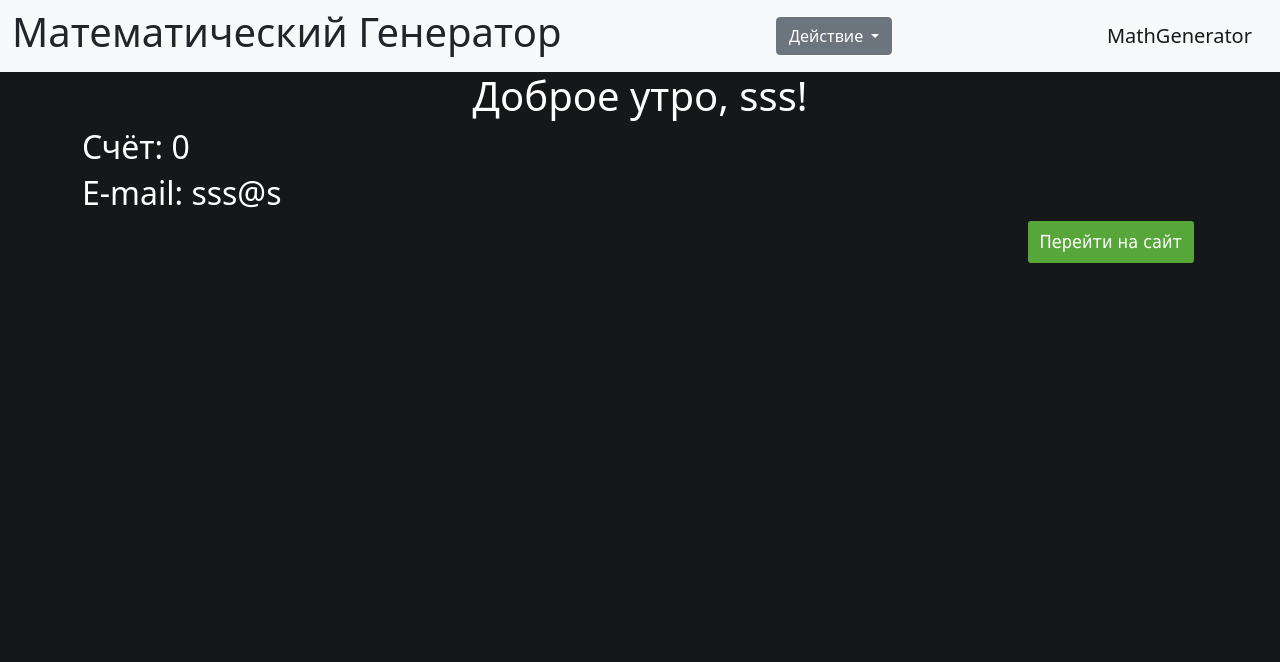
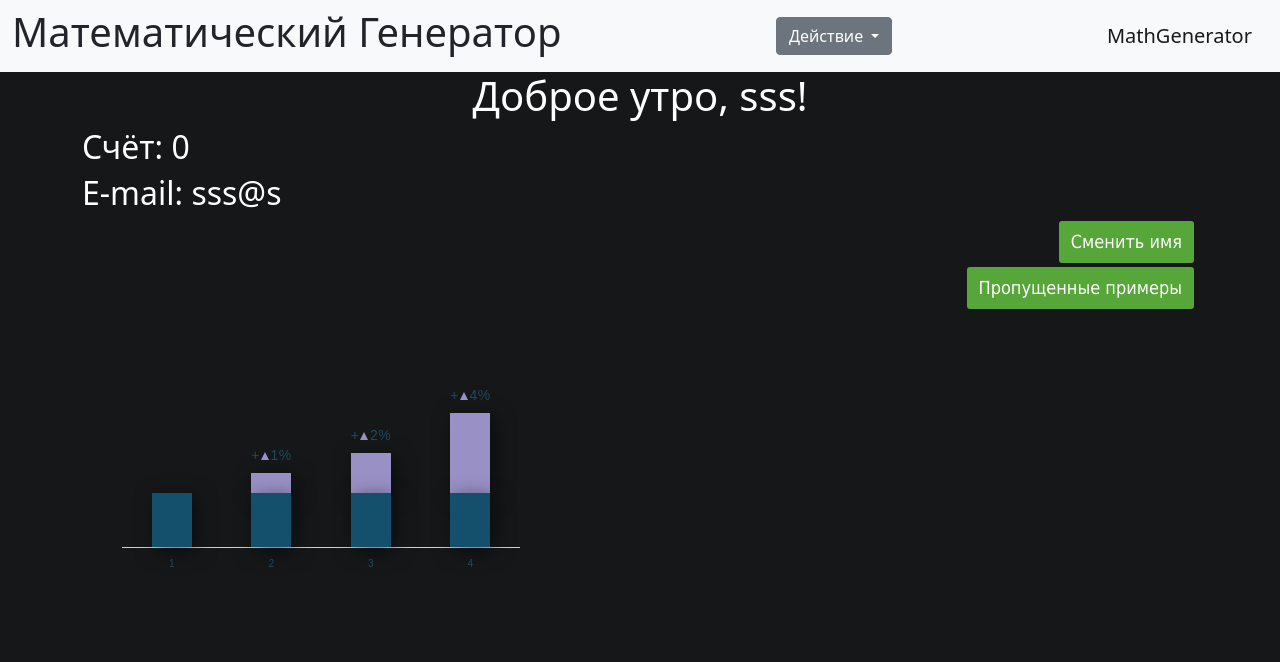
Before and after one commit to tiboga/hackathon, a Flask app: page /profile in a window 1280 px wide. Shown: the top 662 px of the page. Run offline with Flask 3, Linux system fonts and the light colour scheme; a user stored in the database is signed in; data comes from the database, SQL or seed files in the repository; some libraries are stand-ins or nearby versions.

Commit message:
Заготовка для графика в профиле

```diff
--- a/static/profile.css
+++ b/static/profile.css
@@ -30,3 +30,120 @@ div.change_name{
 a.button:hover {
     background-color: #f89d13
 }
+a.button_pt {
+    display: inline-block;
+    background: #57a639;
+    color: #fff;
+    padding: 12px;
+    border-radius: 3px;
+    text-decoration: none;
+    font-family: Tahoma;
+    font-size: 18px;
+    line-height: 1;
+    font-weight: 100;
+}
+div.pass_tasks {
+    margin: 4px;
+    text-align: right;
+}
+.chart {
+  font-family: Arial, sans-serif;
+  font-size: 10px;
+  font-weight: 500;
+  line-height: normal;
+  letter-spacing: normal;
+  text-align: center;
+  color: #1d4a61;
+  max-width: 478px;
+  width: 100%;
+  height: 350px;
+  background-color: #151719;
+}
+
+.chart-wrap {
+  padding: 20px 40px;
+}
+
+.chart-row {
+  display: flex;
+  justify-content: space-aroumd;
+}
+
+.chart-row-second {
+  border-bottom: 1px solid #d5c3fa;
+  margin-bottom: 10px;
+}
+
+.chart-td {
+  width: 100px;
+  display: inline-flex;
+  justify-content: center;
+}
+
+.chart-col-blue {
+  display: inline-block;
+  width: 40px;
+  height: 54px;
+  background-color: #144f6b;
+  box-shadow: 4px 4px 20px 0 rgba(0, 0, 0, 0.5);
+}
+
+.chart-col-purple {
+  display: inline-flex;
+  justify-content: flex-end;
+  flex-direction: column;
+  width: 40px;
+  height: 160px;
+  background-color: transparent;
+/*   box-shadow: 4px 4px 20px 0 rgba(0, 0,     0, 0.5); */
+}
+
+.chart-col-purple-second,
+.chart-col-purple-third,
+.chart-col-purple-fourth {
+  display: inline-block;
+  background-color: #9990c6;
+  box-shadow: 4px 4px 20px 0 rgba(0, 0, 0, 0.5);
+}
+
+.chart-col-purple-second {
+  height: 20px;
+  width: 40px;
+}
+
+.chart-col-purple-third {
+  height: 40px;
+  width: 40px
+}
+
+.chart-col-purple-fourth {
+  height: 80px;
+  width: 40px;
+}
+
+.chart-rate {
+  margin-bottom: 10px;
+  display: inline-flex;
+  justify-content: space-between;
+  font-size: 14px;
+}
+
+.chart-sign {
+  display: inline-block;
+}
+
+.chart-triangle {
+  display: inline-block;
+  width: 10px;
+  position: relative;
+}
+
+.chart-triangle::before {
+    content: '';
+    position: absolute;
+    left: 1px;
+    bottom: 3px;
+    border: 4px solid transparent;
+    border-top: 8px solid #9990c6;;
+    transform: rotate(180deg);
+}
--- a/templates/profile.html
+++ b/templates/profile.html
@@ -19,8 +19,83 @@
 </div>
 <div class="other">
     <div class="change_name">
-        <a class="button" href="https://siterost.net">Перейти на сайт</a>
+        <a class="button" href="/">Сменить имя</a>
     </div>
+    <div class="pass_tasks">
+        <a class="button_pt" href="/">Пропущенные примеры</a>
+    </div>
+</div>
+<div class="chart">
+  <div class="chart-wrap">
+  <div class="chart-row">
+    <div class="chart-td">
+      <div class="chart-col-purple"></div>
+    </div>
+    <div class="chart-td">
+      <div class="chart-col-purple">
+        <div class="chart-rate">
+          <span class="chart-sign">&#43;
+
+          </span>
+          <span class="chart-triangle"></span>
+          <span class="chart-number">1</span>
+          <span class="chart-sign">&#37;</span>
+        </div>
+        <span class="chart-col-purple-second"></span>
+      </div>
+    </div>
+    <div class="chart-td">
+      <div class="chart-col-purple">
+        <div class="chart-rate">
+          <span class="chart-sign">&#43;</span>
+          <span class="chart-triangle"></span>
+          <span class="chart-number">2</span>
+          <span class="chart-sign">&#37;</span>
+        </div>
+        <span class="chart-col-purple-third"></span>
+      </div>
+    </div>
+    <div class="chart-td">
+      <div class="chart-col-purple">
+        <div class="chart-rate">
+          <span class="chart-sign">&#43;</span>
+          <span class="chart-triangle"></span>
+          <span class="chart-number">4</span>
+          <span class="chart-sign">&#37;</span>
+        </div>
+        <span class="chart-col-purple-fourth"></span>
+      </div>
+    </div>
+  </div>
+  <div class="chart-row chart-row-second">
+    <div class="chart-td">
+      <span class="chart-col-blue"></span>
+    </div>
+    <div class="chart-td">
+      <span class="chart-col-blue"></span>
+    </div>
+    <div class="chart-td">
+      <span class="chart-col-blue"></span>
+    </div>
+    <div class="chart-td">
+      <span class="chart-col-blue"></span>
+    </div>
+  </div>
+  <div class="chart-row">
+    <div class="chart-td">
+      1
+    </div>
+    <div class="chart-td">
+      2
+    </div>
+    <div class="chart-td">
+      3
+    </div>
+    <div class="chart-td">
+      4
+    </div>
+  </div>
+  </div>
 </div>
 </body>
 {% endblock %}
```
